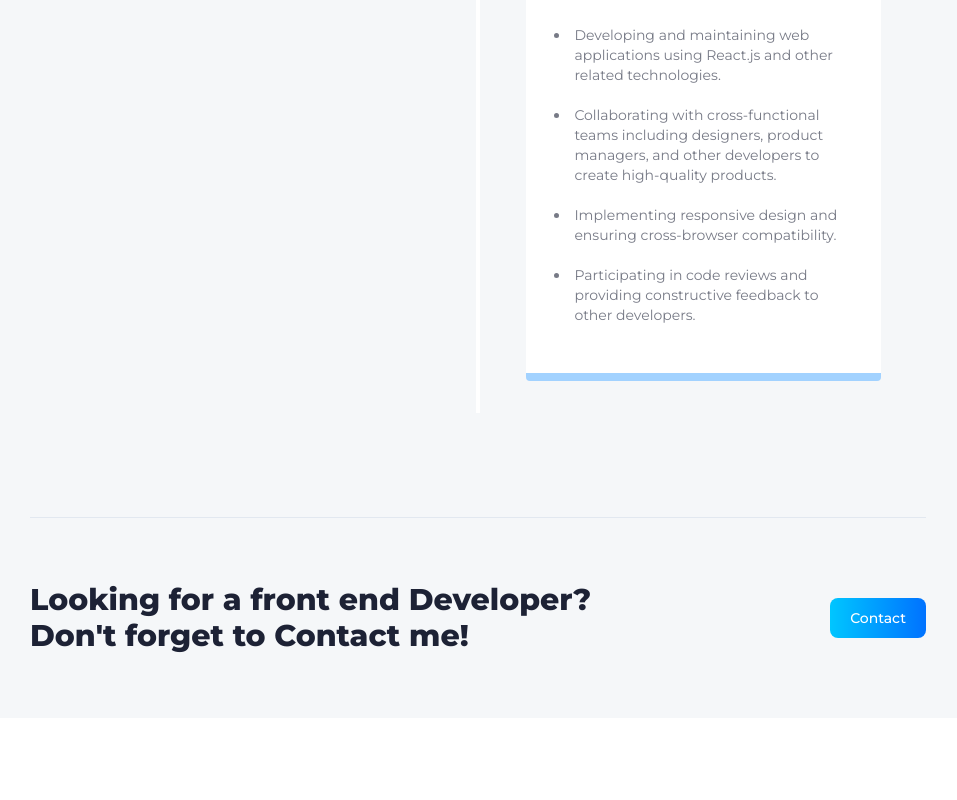
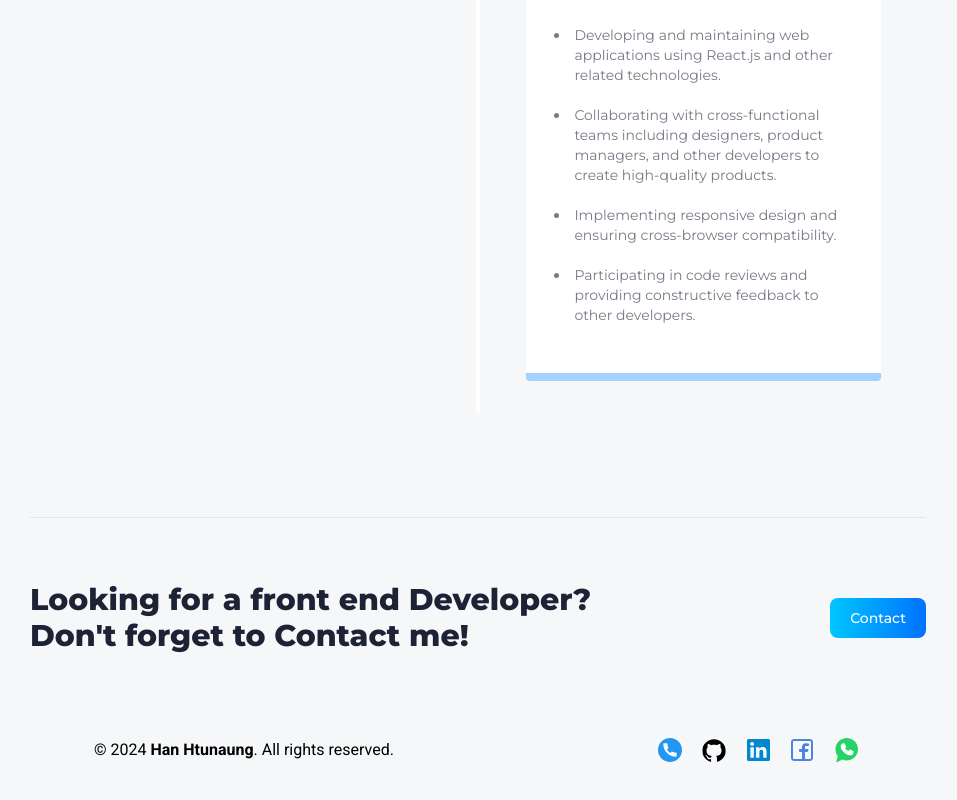
Before and after one commit to Hanhtunaung97/my_3D_portfolio, a React (Vite) app: page /about in a window 1280 px wide. Shown: the part 2665-3465 px from the top of the page, without its empty margins (162-1119 px from the left). Before the commit the page ends 3383 px from the top, so only its background shows below. Built offline with nearby package versions, Linux system fonts and the light colour scheme.

Commit message:
footer add to every pages

```diff
--- a/src/assets/icons/index.js
+++ b/src/assets/icons/index.js
@@ -33,8 +33,12 @@ import laravel from "./laravel.svg";
 import shadcn from "./shadcn.svg";
 import vite from "./vite.svg";
 import zustand from './zustand.svg';
+import whatsapp from './whatsapp.svg';
+import facebook from './facebook.svg';
 
 export {
+    facebook,
+    whatsapp,
     vite,
     zustand,
     shadcn,
--- /dev/null
+++ b/src/components/Footer.components.jsx
@@ -0,0 +1,39 @@
+import React from "react";
+import { socialLinks } from "../constants";
+import { Link } from "react-router-dom";
+const FooterComponents = () => {
+  const date = new Date().getFullYear();
+  return (
+    <footer className="footer font-heading mt-20 ">
+      <div className="footer-container">
+        <p>
+          © {date} <strong>Han Htunaung</strong>. All rights reserved.
+        </p>
+
+        <div className="flex gap-3 justify-center items-center">
+          {socialLinks.map((link) => (
+            <div
+              key={link.name}
+              className="block-container w-8 h-8 btn-back rounded-full"
+            >
+              <Link
+                to={link.link}
+                target="_blank"
+                rel="noreferrer"
+                className=" rounded-xl flex justify-center items-center btn-front"
+              >
+                <img
+                  src={link.iconUrl}
+                  alt={link.name}
+                  className="w-6 h-6 object-contain"
+                />
+              </Link>
+            </div>
+          ))}
+        </div>
+      </div>
+    </footer>
+  );
+};
+
+export default FooterComponents;
--- a/src/constants/index.js
+++ b/src/constants/index.js
@@ -31,6 +31,8 @@ import {
   shadcn,
   vite,
   zustand,
+  whatsapp,
+  facebook,
 } from "../assets/icons";
 
 export const skills = [
@@ -215,12 +217,22 @@ export const socialLinks = [
   {
     name: "GitHub",
     iconUrl: github,
-    link: "https://github.com/YourGitHubUsername",
+    link: "https://github.com/Hanhtunaung97",
   },
   {
     name: "LinkedIn",
     iconUrl: linkedin,
-    link: "https://www.linkedin.com/in/YourLinkedInUsername",
+    link: "https://www.linkedin.com/in/han-htunaung-7720a526a/",
+  },
+  {
+    name: "Facebook",
+    iconUrl: facebook,
+    link: "https://www.facebook.com/profile.php?id=100004888456380&mibextid=LQQJ4d",
+  },
+  {
+    name: "WhatsApp",
+    iconUrl: whatsapp,
+    link: "whatsapp://send?text=Hello&phone=+601123858843",
   },
 ];
 
--- a/src/index.css
+++ b/src/index.css
@@ -55,7 +55,7 @@ body:has(.card[data-color="green"]:hover) {
   }
 
   .footer {
-    @apply max-w-5xl mx-auto sm:px-16 pb-6 px-8 flex flex-col gap-7;
+    @apply max-w-5xl mx-auto sm:px-16 pb-6 px-8 flex flex-col gap-10;
   }
 
   .footer-container {
--- a/src/pages/About.pages.jsx
+++ b/src/pages/About.pages.jsx
@@ -6,6 +6,7 @@ import {
 import "react-vertical-timeline-component/style.min.css";
 import { experiences, skills } from "../constants";
 import { CTAComponents } from "../components";
+import FooterComponents from "../components/Footer.components";
 
 const AboutPages = () => {
   return (
@@ -102,6 +103,7 @@ const AboutPages = () => {
       </div>
       <hr className="border-slate-200" />
       <CTAComponents/>
+      <FooterComponents/>
     </section>
   );
 };
--- a/src/pages/Contact.pages.jsx
+++ b/src/pages/Contact.pages.jsx
@@ -4,6 +4,7 @@ import { Canvas } from "@react-three/fiber";
 import { AlertComponents, LoaderComponents } from "../components";
 import Fox from "../models/Fox";
 import UseAlert from "../hook/UseAlert";
+import FooterComponents from "../components/Footer.components";
 const ContactPages = () => {
   const formRef = useRef(null);
   const [currentAnimation, setCurrentAnimation] = useState("idle");
@@ -68,9 +69,10 @@ const ContactPages = () => {
       });
   };
   return (
-    <section className="flex flex-col lg:flex-row max-container relative h-screen">
+    <section className=" max-container relative h-full">
       {alert.show && <AlertComponents {...alert} />}
       {/* <AlertComponents text={"Your message has been sent successfully. Thank you for contacting me!"} /> */}
+      <div className=" flex flex-col lg:flex-row ">
         <div className="flex flex-col flex-1  min-w-[50%]">
           <h1 className=" head-text">Get In Touch</h1>
           <form
@@ -114,7 +116,10 @@ const ContactPages = () => {
               />
             </div>
             <div>
-            <label htmlFor="message" className=" font-semibold text-black-500">
+              <label
+                htmlFor="message"
+                className=" font-semibold text-black-500"
+              >
                 Message
               </label>
               <textarea
@@ -143,7 +148,9 @@ const ContactPages = () => {
           </form>
         </div>
         <div className="w-full lg:w-1/2 h-[350px] md:h-[500px] lg:h-auto">
-        <Canvas camera={{ position: [0, 0, 5], fov: 75, near: 0.1, far: 1000 }}>
+          <Canvas
+            camera={{ position: [0, 0, 5], fov: 75, near: 0.1, far: 1000 }}
+          >
             <Suspense fallback={<LoaderComponents />}>
               <directionalLight position={[0, 0, 1]} intensity={2} />
               <ambientLight intensity={0.5} />
@@ -158,6 +165,8 @@ const ContactPages = () => {
             </Suspense>
           </Canvas>
         </div>
+      </div>
+      <FooterComponents />
     </section>
   );
 };
--- a/src/pages/Projects.pages.jsx
+++ b/src/pages/Projects.pages.jsx
@@ -3,6 +3,7 @@ import { projects } from "../constants";
 import { Link } from "react-router-dom";
 import { arrow } from "../assets/icons";
 import { CTAComponents } from "../components";
+import FooterComponents from "../components/Footer.components";
 
 const ProjectsPages = () => {
   return (
@@ -45,6 +46,7 @@ const ProjectsPages = () => {
       </div>
       <hr className=" border-slate-200" />
       <CTAComponents/>
+      <FooterComponents/>
     </section>
   );
 };
```
Also changed, not shown: src/assets/icons/facebook.svg (added), src/assets/icons/whatsapp.svg (added). Lines whose indentation alone changed are shown as unchanged.
